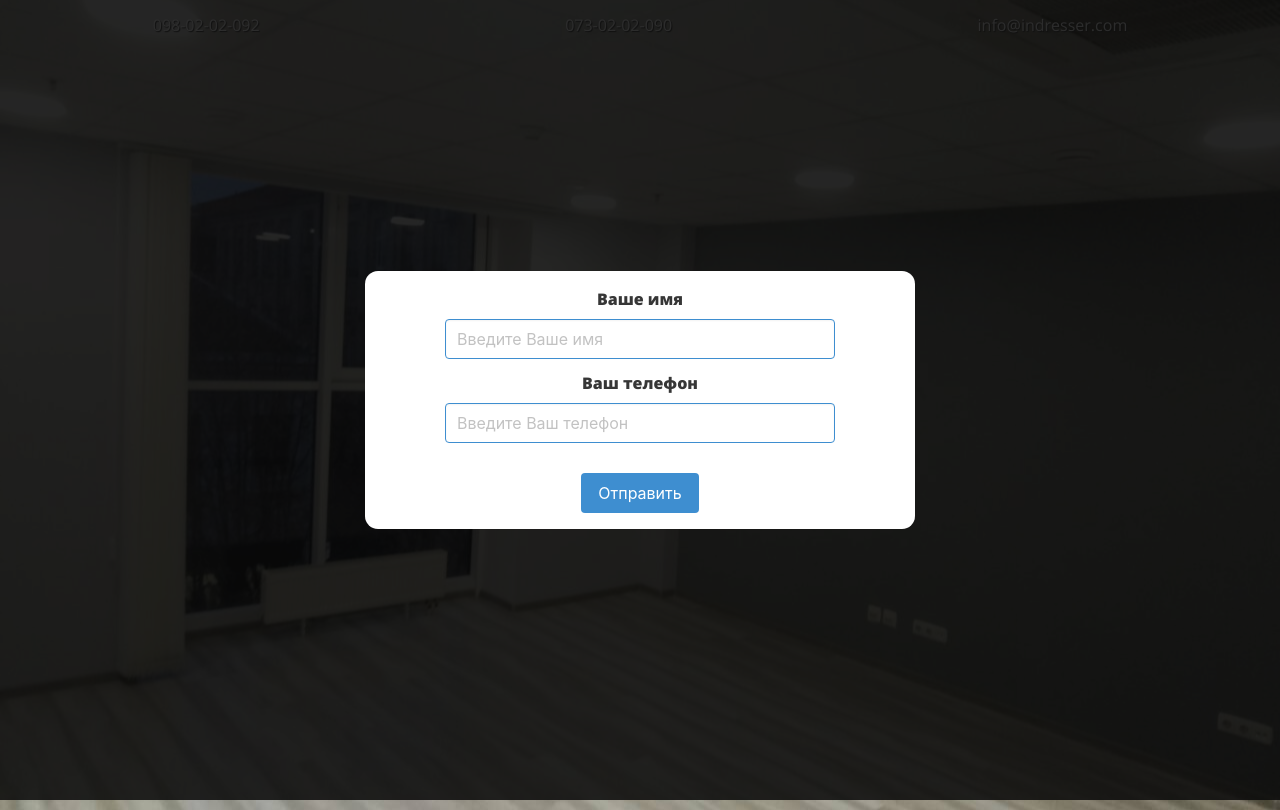
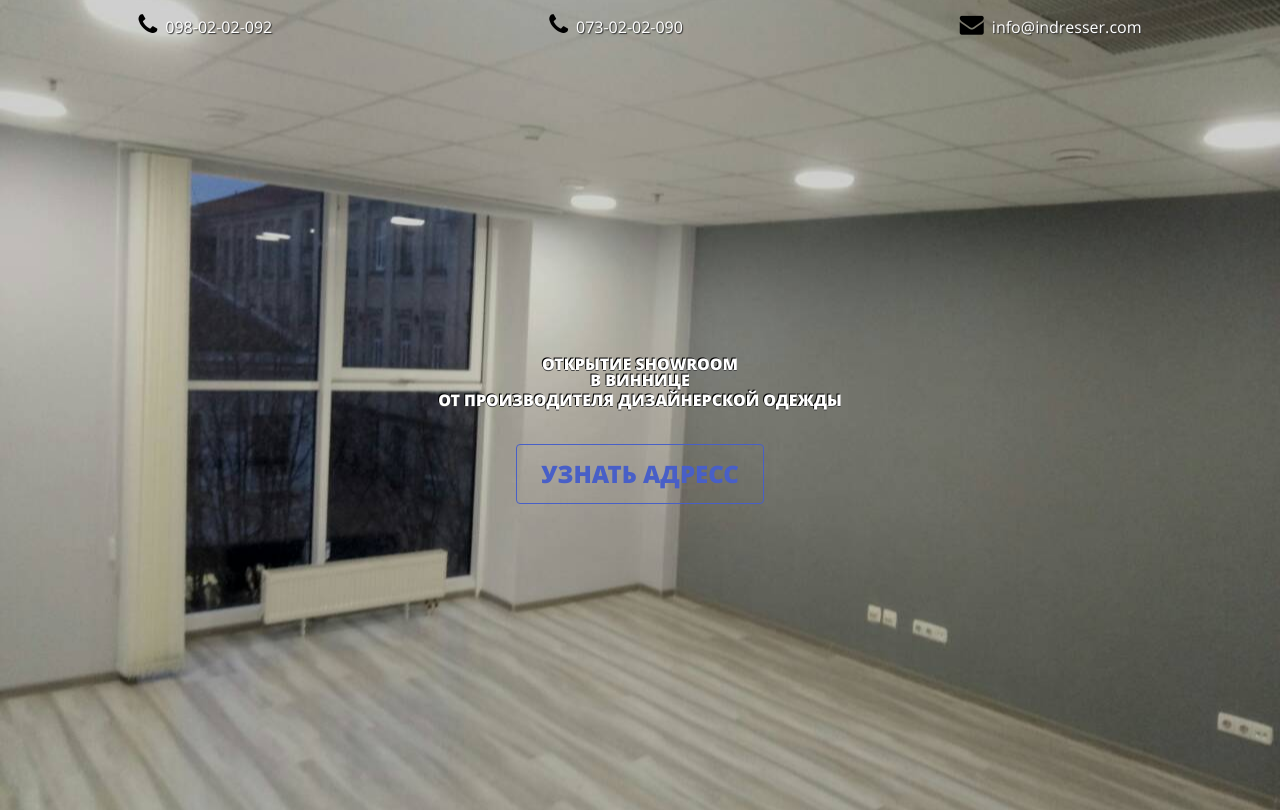
Before and after one commit to Sun1ive/showroom, a Vue app: page / in a window 1280 px wide. Built offline with nearby package versions, Linux system fonts and the light colour scheme.

Commit message:
form fixes added font-awesome

```diff
--- a/index.html
+++ b/index.html
@@ -1,16 +1,20 @@
 <!DOCTYPE html>
 <html lang="en">
+
 <head>
   <meta charset="UTF-8">
   <meta name="viewport" content="width=device-width, initial-scale=1.0">
   <meta http-equiv="X-UA-Compatible" content="ie=edge">
   <link rel="shortcut icon" href="./src/assets/favicon.ico" type="image/x-icon">
+  <link rel="stylesheet" href="https://cdnjs.cloudflare.com/ajax/libs/font-awesome/4.7.0/css/font-awesome.min.css" />
   <title>Шоурум от inDresser</title>
 </head>
+
 <body>
   <div id="app"></div>
   <!-- built files will be auto injected -->
 
   <script async src="./static/scripts/smtp.min.js"></script>
 </body>
+
 </html>
--- a/src/components/Header.vue
+++ b/src/components/Header.vue
@@ -2,9 +2,18 @@
   <header>
     <nav>
       <ul class="navBar">
-        <li><a class="info" href="tel:0980202092">098-02-02-092</a></li>
-        <li><a class="info" href="tel:0730202090">073-02-02-090</a></li>
-        <li><a class="info" href="mailto:info@indresser.com">info@indresser.com</a></li>
+        <li>
+          <i class="fa fa-phone" aria-hidden="true"></i>
+          <a class="info" href="tel:0980202092">098-02-02-092</a>
+        </li>
+        <li>
+          <i class="fa fa-phone" aria-hidden="true"></i>
+          <a class="info" href="tel:0730202090">073-02-02-090</a>
+        </li>
+        <li>
+          <i class="fa fa-envelope" aria-hidden="true"></i>
+          <a class="info" href="mailto:info@indresser.com">info@indresser.com</a>
+        </li>
       </ul>
     </nav>
   </header>
@@ -16,6 +25,11 @@
   justify-content: space-around;
   min-height: 50px;
   align-items: center;
+}
+.navBar i {
+  margin-right: .5rem;
+  font-size: 1.5rem;
+  color: #000;
 }
 .info {
   color: #fff;
@@ -29,7 +43,7 @@
     font-size: 1.1rem;
   }
   .navBar li {
-    padding: .3rem 0;
+    padding: 0.3rem 0;
   }
 }
 </style>
--- a/src/components/Main.vue
+++ b/src/components/Main.vue
@@ -4,12 +4,12 @@
       <h1>Открытие showroom</h1>
       <h2>В Виннице</h2>
       <h3>от производителя дизайнерской одежды</h3>
-      <a class="button is-link is-outlined is-large" @click="showModal">Узнать адресс</a>
+      <a class="button is-link is-outlined is-large" @click="showForm">Узнать адресс</a>
     </section>
 
     <!-- <app-modal :isActive="isActive" @closeModal="closeModal"></app-modal> -->
 
-    <app-Form></app-Form>
+    <app-Form @closeForm="closeForm" :isActive="isActive"></app-Form>
   </main>
 </template>
 
@@ -28,10 +28,10 @@ export default {
     };
   },
   methods: {
-    showModal() {
+    showForm() {
       this.isActive = true;
     },
-    closeModal() {
+    closeForm() {
       this.isActive = false;
     },
   },
--- a/src/components/modal/Form.vue
+++ b/src/components/modal/Form.vue
@@ -3,6 +3,7 @@
   <div class="modal-background"></div>
   <div class="modal-content">
     <form id="form" @submit.prevent="submitData">
+      <div class="close" @click="closeForm"></div>
       <div class="field">
         <label class="label">Ваше имя</label>
         <div class="control">
@@ -26,9 +27,14 @@
 import axios from 'axios';
 
 export default {
+  props: {
+    isActive: {
+      type: Boolean,
+      required: true,
+    },
+  },
   data() {
     return {
-      isActive: true,
       error: false,
       userData: {
         name: '',
@@ -55,18 +61,21 @@ export default {
           // 'info@indresser.com',
           'sunliveua@gmail.com',
           'Заявка с сайта showroom.indresser.com',
-          `Пользователь: ${this.userData.name}   Телефон:${this.userData.phone}`,
+          `Пользователь: ${this.userData.name}   Телефон: ${this.userData.phone}`,
           'mail.adm.tools',
           'info@indresser.com',
           '6oRAaL4x8Ce7',
         );
         this.userData = {
           name: '',
-          phone: null
-        }
+          phone: null,
+        };
       } catch (error) {
         console.log(error);
       }
+    },
+    closeForm() {
+      this.$emit('closeForm');
     },
   },
 };
@@ -81,8 +90,18 @@ export default {
   min-height: 100px;
   background-color: #fff;
   padding: 1rem 5rem;
+  position: relative;
 }
 #form .button {
   margin-top: 1.1rem;
 }
+#form .close {
+  position: absolute;
+  top: 10px;
+  right: 10px;
+  background: url('../../assets/close.svg') no-repeat center center;
+  width: 25px;
+  height: 25px;
+  cursor: pointer;
+}
 </style>
```
Also changed, not shown: src/assets/close.svg (added).
